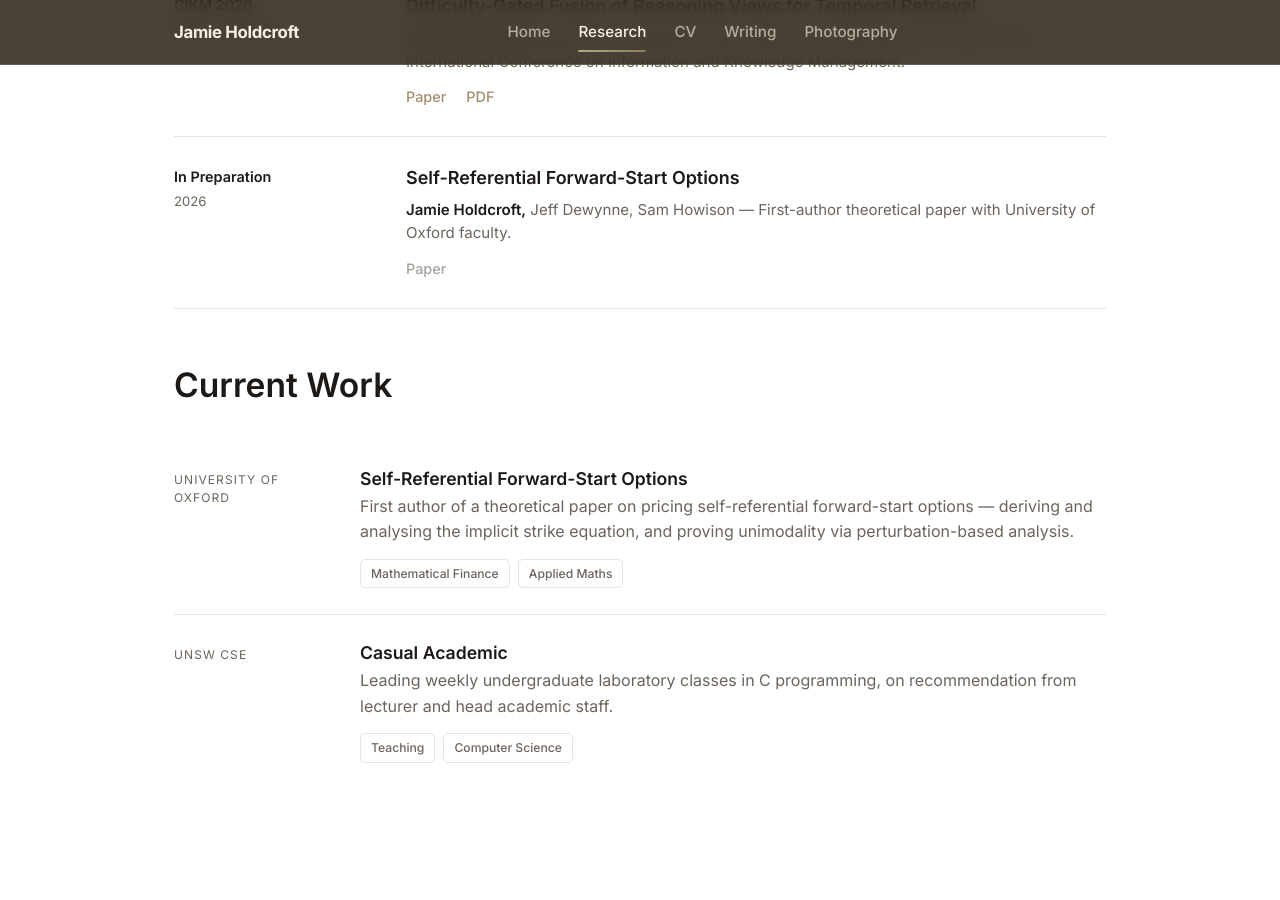
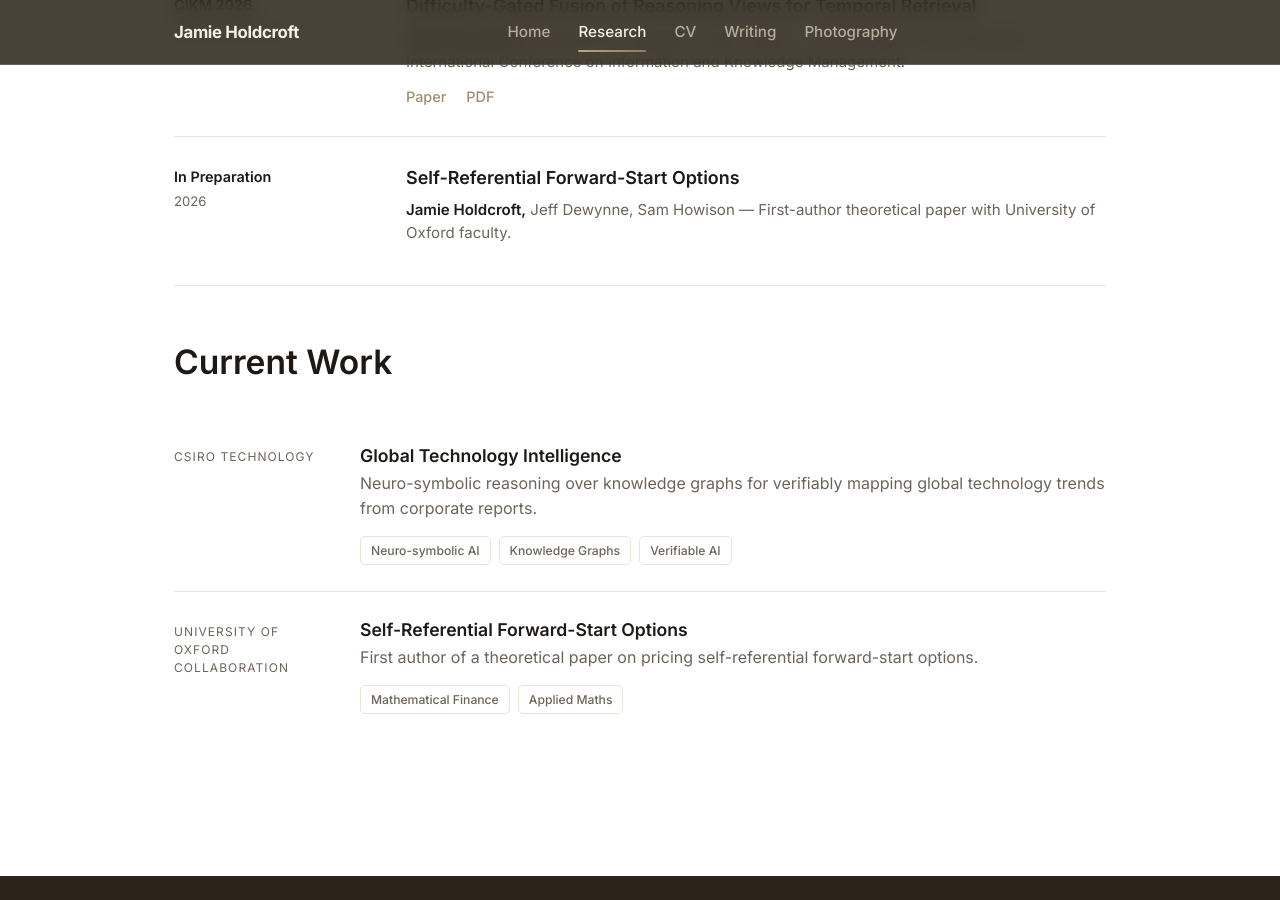
Before and after one commit to JamieHoldcroft/jamieholdcroft.github.io, a Jekyll site: the page built from research.html, in a window 1280 px wide and 900 px high, scrolled down 1117 px. Built offline with Jekyll 4.4.1, drawn with Linux system fonts in a browser that asks for light colours.

Commit message:
Update research details and affiliations

```diff
--- a/research.html
+++ b/research.html
@@ -86,7 +86,6 @@ description: "Research interests and publications by Jamie Holdcroft, undergradu
           <h3 class="pub-title">Self-Referential Forward-Start Options</h3>
           <p class="pub-authors"><strong>Jamie Holdcroft,</strong> Jeff Dewynne, Sam Howison — First-author theoretical paper with University of Oxford faculty.</p>
           <div class="pub-links">
-            <a href="#" target="_blank" rel="noopener">Paper</a>
           </div>
         </div>
       </div>
@@ -100,26 +99,27 @@ description: "Research interests and publications by Jamie Holdcroft, undergradu
       <h2>Current Work</h2>
     </div>
     <div class="cv-entry">
-      <div class="cv-date">University of Oxford</div>
+      <div class="cv-date">CSIRO Technology</div>
+      <div class="cv-content">
+        <h3>Global Technology Intelligence</h3>
+        <p>Neuro-symbolic reasoning over knowledge graphs for verifiably mapping global technology trends from corporate reports.</p>
+        <div class="tag-row">
+          <span class="tag">Neuro-symbolic AI</span>
+          <span class="tag">Knowledge Graphs</span>
+          <span class="tag">Verifiable AI</span>
+        </div>
+      </div>
+    </div>
+    <div class="cv-entry">
+      <div class="cv-date">University of Oxford Collaboration</div>
       <div class="cv-content">
         <h3>Self-Referential Forward-Start Options</h3>
-        <p>First author of a theoretical paper on pricing self-referential forward-start options — deriving and analysing the implicit strike equation, and proving unimodality via perturbation-based analysis.</p>
+        <p>First author of a theoretical paper on pricing self-referential forward-start options.</p>
         <div class="tag-row">
           <span class="tag">Mathematical Finance</span>
           <span class="tag">Applied Maths</span>
         </div>
       </div>
     </div>
-    <div class="cv-entry">
-      <div class="cv-date">UNSW CSE</div>
-      <div class="cv-content">
-        <h3>Casual Academic</h3>
-        <p>Leading weekly undergraduate laboratory classes in C programming, on recommendation from lecturer and head academic staff.</p>
-        <div class="tag-row">
-          <span class="tag">Teaching</span>
-          <span class="tag">Computer Science</span>
-        </div>
-      </div>
-    </div>
   </div>
 </section>
```
